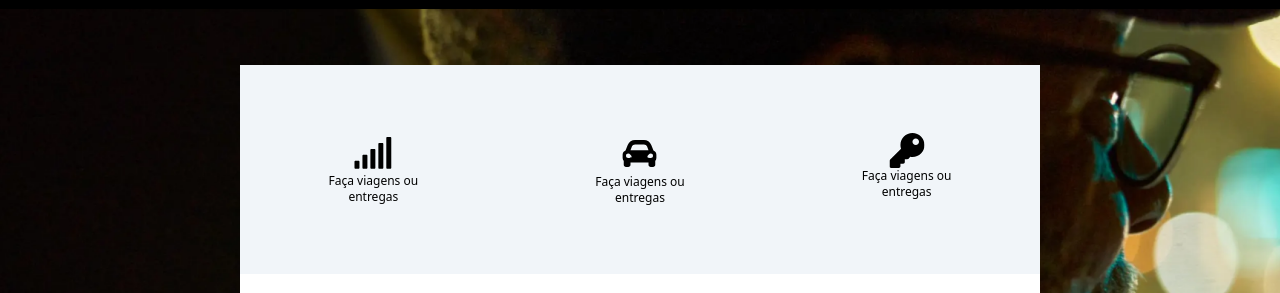
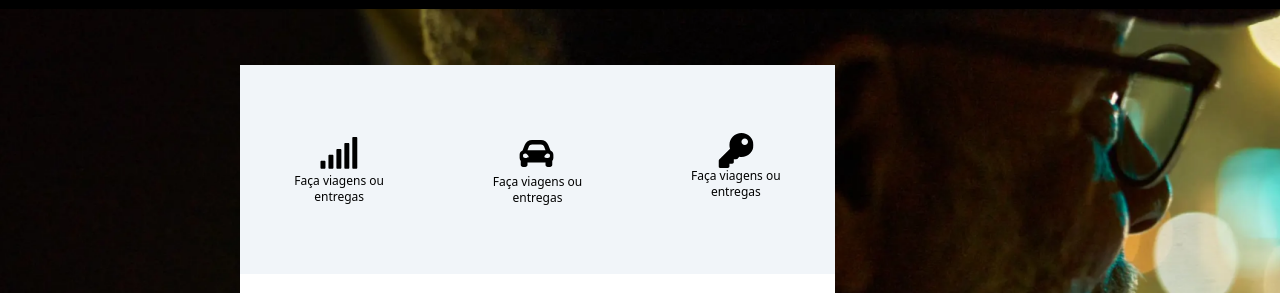
Before and after one commit to ryanNS3/Clone_Uber_tailwind, a website: page src/index.html in a window 1280 px wide. Shown: the part 71-364 px from the top of the page. Drawn offline with Linux system fonts and the light colour scheme.

Commit message:
fix/arrumando bugs visuais

```diff
--- a/src/index.html
+++ b/src/index.html
@@ -34,7 +34,7 @@
     </nav>
 
     <header class=" lg:py-14 lg:px-60 lg:bg-fotoBanner bg-no-repeat bg-cover bg-center">
-        <article class=" bg-white md:max-w-[595px]">
+        <article class=" bg-white lg:max-w-[595px]">
             <nav class=" py-4 md:py-8 bg-[#F1F5F9]  ">
                 <ul class=" flex justify-around md:py-9">
                     <li class=" text-sm">
```
Also changed, not shown: src/output.css.
